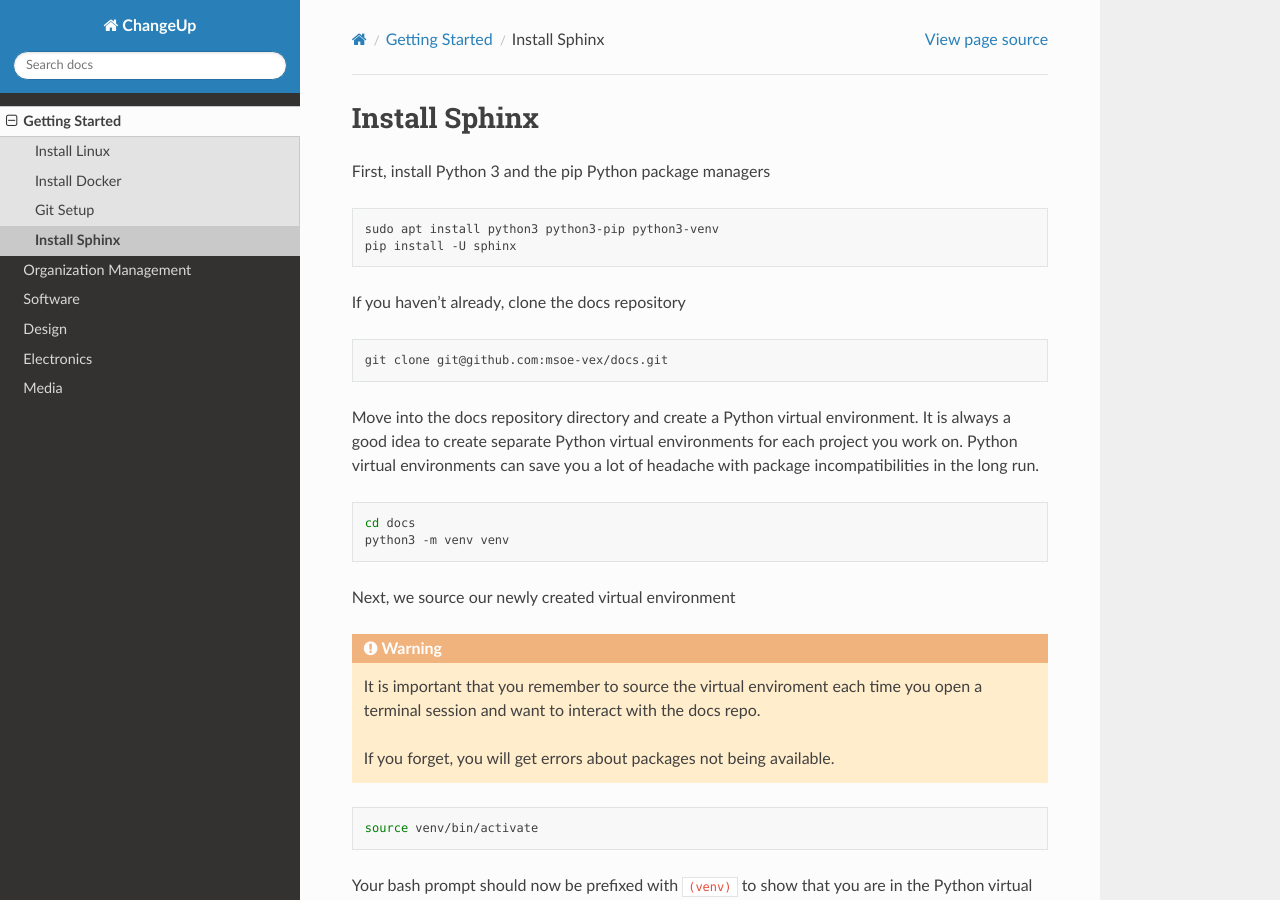
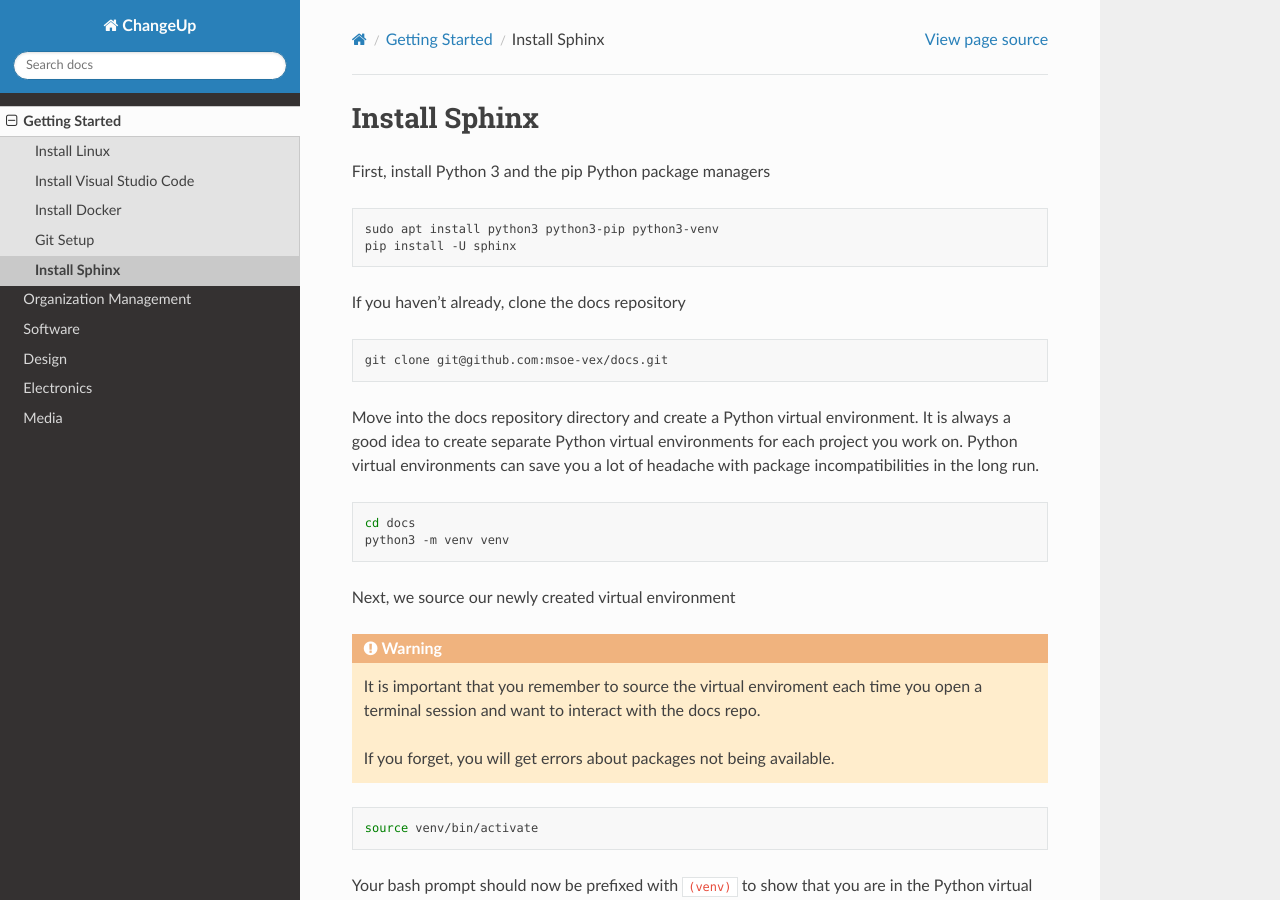
Before and after one commit to msoe-vex/docs, a Sphinx documentation site: the page built from source/getting-started/install-sphinx.rst, in a window 1280 px wide and 900 px high. Built offline with Sphinx 7.4.7 and the Read the Docs theme 2.0.0, drawn with Linux system fonts in a browser that asks for light colours.

Commit message:
Added vscode install page to getting started page

```diff
--- a/source/getting-started/getting-started.rst
+++ b/source/getting-started/getting-started.rst
@@ -5,6 +5,7 @@ Getting Started
 .. toctree::
 
    install-linux.rst
+   install-vscode.rst
    install-docker.rst
    setup-git.rst
    install-sphinx.rst
```
